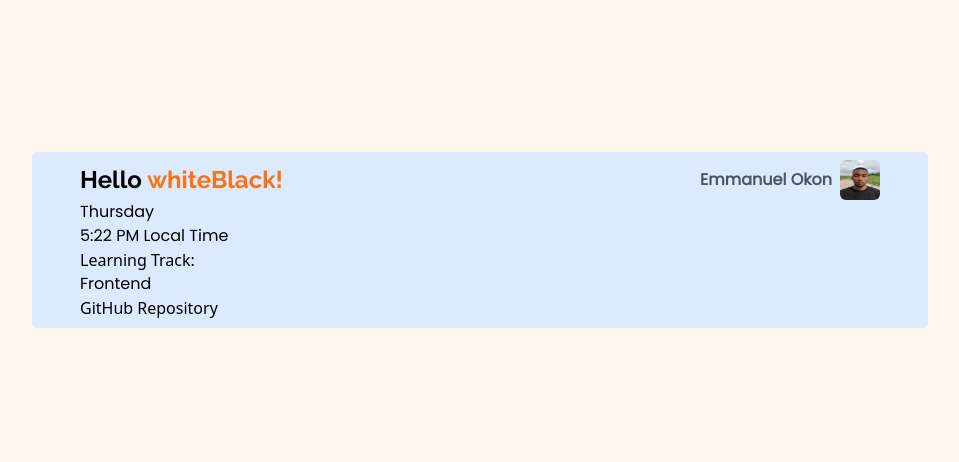
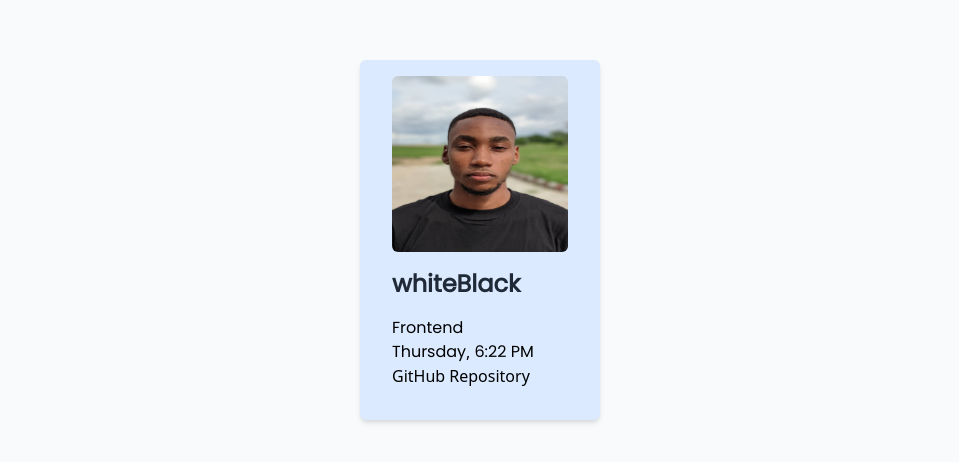
Before and after one commit to EmmanuelOkon/stageone, a website: page index.html in a window 1280 px wide. Shown: the part 160-622 px from the top of the page, without its empty margins (160-1119 px from the left). Drawn offline with nearby package versions, Linux system fonts and the light colour scheme.

Commit message:
modified card details

```diff
--- a/index.html
+++ b/index.html
@@ -8,44 +8,37 @@
     <link rel="stylesheet" href="./src/input.css" />
     <script src="./src/script.js" defer></script>
   </head>
-  <body class="flex justify-center items-center h-screen bg-orange-50">
-    <section class="md:w-[70%] rounded-md mx-auto bg-blue-100 px-12 py-2">
-      <div class="flex items-center justify-between  ">
-        <div class="">
-          <h1 class="font- font-bold text-2xl">
-            Hello
-            <span class="text-orange-500" data-testid="slackUserName"
-              >whiteBlack!</span
-            >
-          </h1>
-        </div>
-        <div class="flex items-center gap-2">
-          <p
-            class="text-gray-600 font-semibold hover:cursor-pointer hover:text-black"
-          >
-            Emmanuel Okon
-          </p>
-          <div class="bg-gray-100 rounded-md">
-            <img
-              src="./assets/profile.jpg"
-              alt="whiteBlack"
-              data-testid="slackDisplayImage"
-              class="rounded-md w-10 h-10"
-            />
-          </div>
+  <body class="flex justify-center items-center h-screen bg-gray-50">
+    <section
+      class="rounded-md mxauto bg-blue-100 px-4 lg:px-8 pt-4 pb-8 shadow-md"
+    >
+      <div class="flex flex-col items-center">
+        <div class="rounded-full">
+          <img
+            src="./assets/profile.jpg"
+            alt="whiteBlack"
+            data-testid="slackDisplayImage"
+            class="rounded-md md:roundedfull w-44 h-44"
+          />
         </div>
       </div>
+
       <div class="">
-        <p data-testid="currentDayOfTheWeek"></p>
-
-        <p data-testid="currentUTCTime"></p>
-
-
-        <span>Learning Track:</span>
+        <p
+          class="text-left text-gray-800 hover:text-gray-500 hover:cursor-pointer font-semibold text-[20px] lg:text-2xl py-4"
+          data-testid="slackUserName"
+        >
+          whiteBlack
+        </p>
         <p data-testid="myTrack">Frontend</p>
+        <div class="flex items-center">
+          <p data-testid="currentDayOfTheWeek"></p>
+          ,
+          <span class="pl-1" data-testid="currentUTCTime"></span>
+        </div>
 
         <a
-          href="https://github.com/EmmanuelOkon/"
+          href="https://github.com/EmmanuelOkon/stageone"
           data-testid="githubURL"
           target="_blank"
           >GitHub Repository</a
--- a/src/input.css
+++ b/src/input.css
@@ -24,7 +24,7 @@ h6 {
   font-family: "Raleway", sans-serif;
 }
 
-p {
+p, span {
   /* font-family: "Raleway", sans-serif; */
   font-family: "Poppins", sans-serif;
 }
--- a/src/script.js
+++ b/src/script.js
@@ -6,8 +6,9 @@ function updateTime() {
   const currentUTCTimeElement = document.querySelector(
     '[data-testid="currentUTCTime"]'
   );
-
   const currentDate = new Date();
+  const utcPlusOneOffset = 1 * 60;
+  currentDate.setUTCMinutes(currentDate.getUTCMinutes() + utcPlusOneOffset);
 
   const daysOfWeek = [
     "Sunday",
@@ -23,10 +24,11 @@ function updateTime() {
 
   const currentUTCHours = currentDate.getUTCHours();
   const currentUTCMinutes = currentDate.getUTCMinutes();
-  const currentUTCSeconds = currentDate.getUTCSeconds();
   const currentTimeFormat = currentUTCHours >= 12 ? "PM" : "AM";
   const formattedUTCHours = currentUTCHours % 12 || 12;
-  const currentUTCTime = `${formattedUTCHours}:${currentUTCMinutes.toString().padStart(2, '0')} ${currentTimeFormat} Local Time`;
+  const currentUTCTime = `${formattedUTCHours}:${currentUTCMinutes
+    .toString()
+    .padStart(2, "0")} ${currentTimeFormat} `;
 
   currentDayOfTheWeekElement.textContent = currentDayOfWeek;
   currentUTCTimeElement.textContent = currentUTCTime;
```
Also changed, not shown: dist/output.css.
